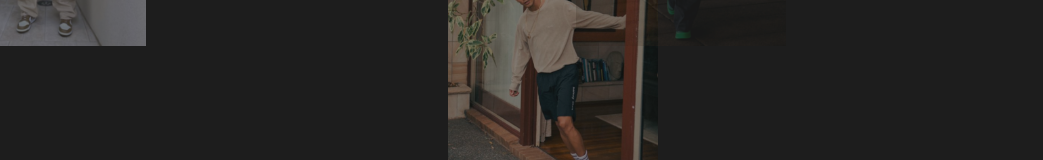
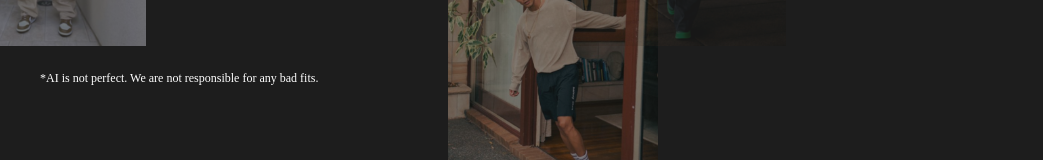
Before and after one commit to somaniarushi/drip, a React (Create React App) app: page / in a window 1280 px wide. Shown: the part 674-834 px from the top of the page, without its empty margins (0-1043 px from the left). Built offline with nearby package versions, Linux system fonts and the light colour scheme; no server answers.

Commit message:
flavor text

```diff
--- a/src/pages/Home.js
+++ b/src/pages/Home.js
@@ -145,7 +145,9 @@ function App() {
         }
       </div>
       <Background />
-
+      <p className="fixed bottom-10 left-10 text-xs color-white">
+        *AI is not perfect. We are not responsible for any bad fits.
+      </p>
     </div>
   );
 }
@@ -156,7 +158,7 @@ function Upload({submitImage}) {
       <div className="flex flex-col items-center justify-center pt-5 pb-6">
         <img src={inputBox} alt="input box" className="w-full" />
         <p className="mb-2 text-sm color-white text-center">
-          <span className="font-semibold">Click to choose a picture of your fit</span> and get it analyzed by our AI.
+          <span className="font-semibold">Click to choose a picture of your fit</span> and get it analyzed by our expert AI stylist*.
         </p>
       </div>
       <input id="dropzone-file" type="file" className="hidden" onChange={submitImage} />
```
